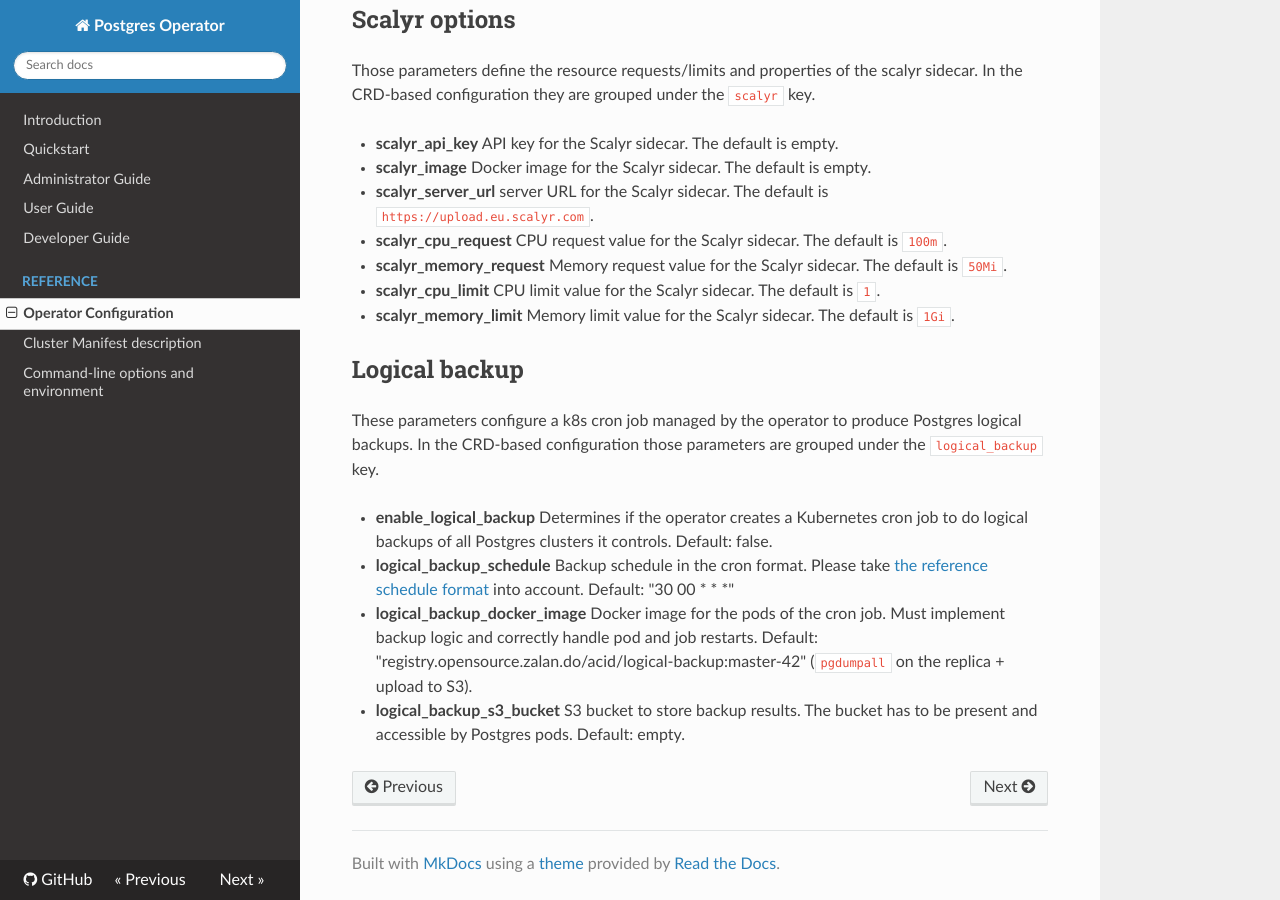
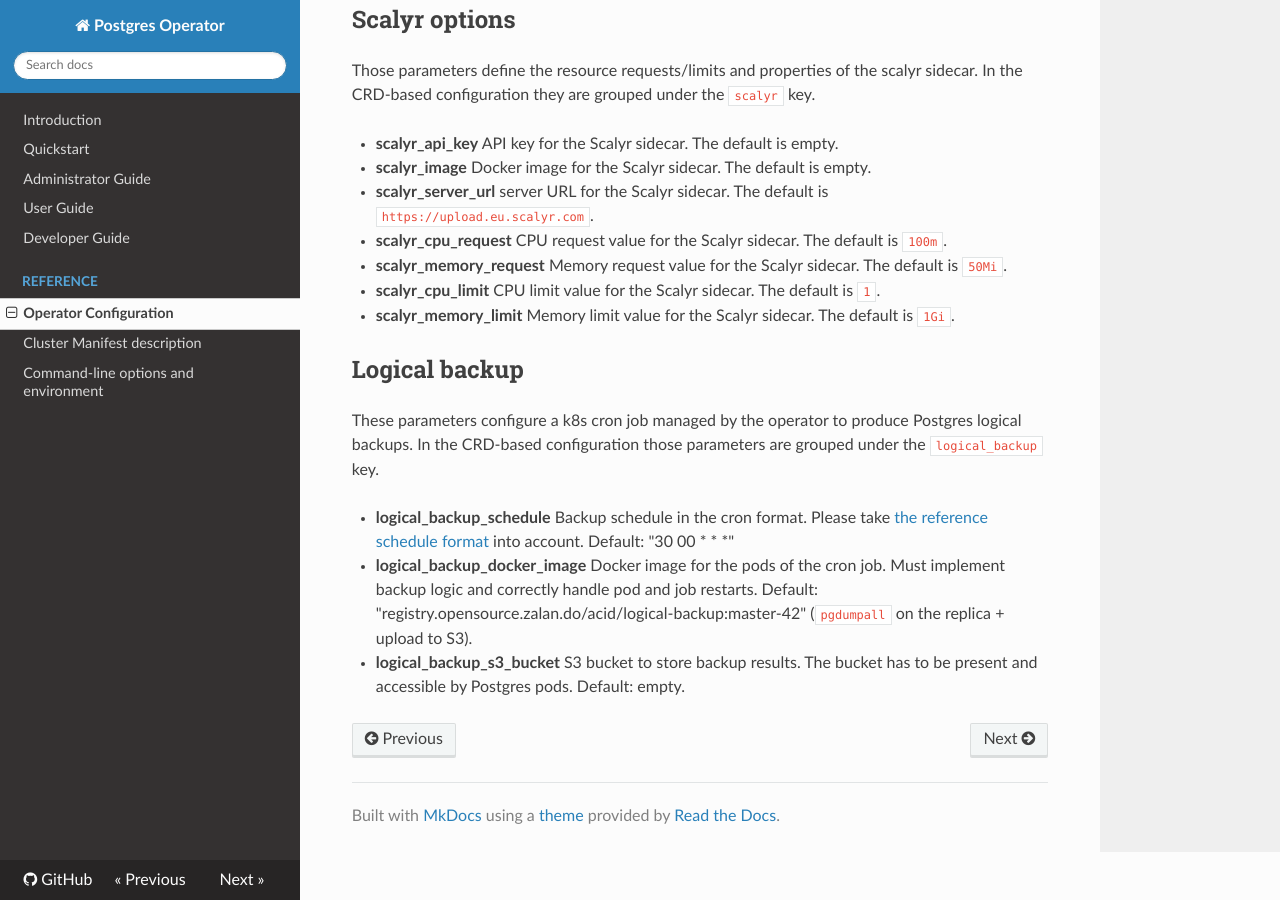
Before and after one commit to zalando/postgres-operator, an MkDocs documentation site: the page built from docs/reference/operator_parameters.md, in a window 1280 px wide and 900 px high, scrolled down 7481 px. Built offline with MkDocs 1.6.1, drawn with Linux system fonts in a browser that asks for light colours; nearby versions of some CDN libraries; old or Windows-style settings are respelled for this version of MkDocs.

Commit message:
remove unused parameter

```diff
--- a/docs/reference/operator_parameters.md
+++ b/docs/reference/operator_parameters.md
@@ -483,9 +483,6 @@ scalyr sidecar. In the CRD-based configuration they are grouped under the
   These parameters configure a k8s cron job managed by the operator to produce Postgres logical backups.
   In the CRD-based configuration those parameters are grouped under the `logical_backup` key.
 
-  * **enable_logical_backup**
-    Determines if the operator creates a Kubernetes cron job to do logical backups of all Postgres clusters it controls. Default: false.
-
   * **logical_backup_schedule**
     Backup schedule in the cron format. Please take [the reference schedule format](https://kubernetes.io/docs/tasks/job/automated-tasks-with-cron-jobs/#schedule) into account. Default: "30 00 \* \* \*"
 
```
Also changed, not shown: 1 other file.
